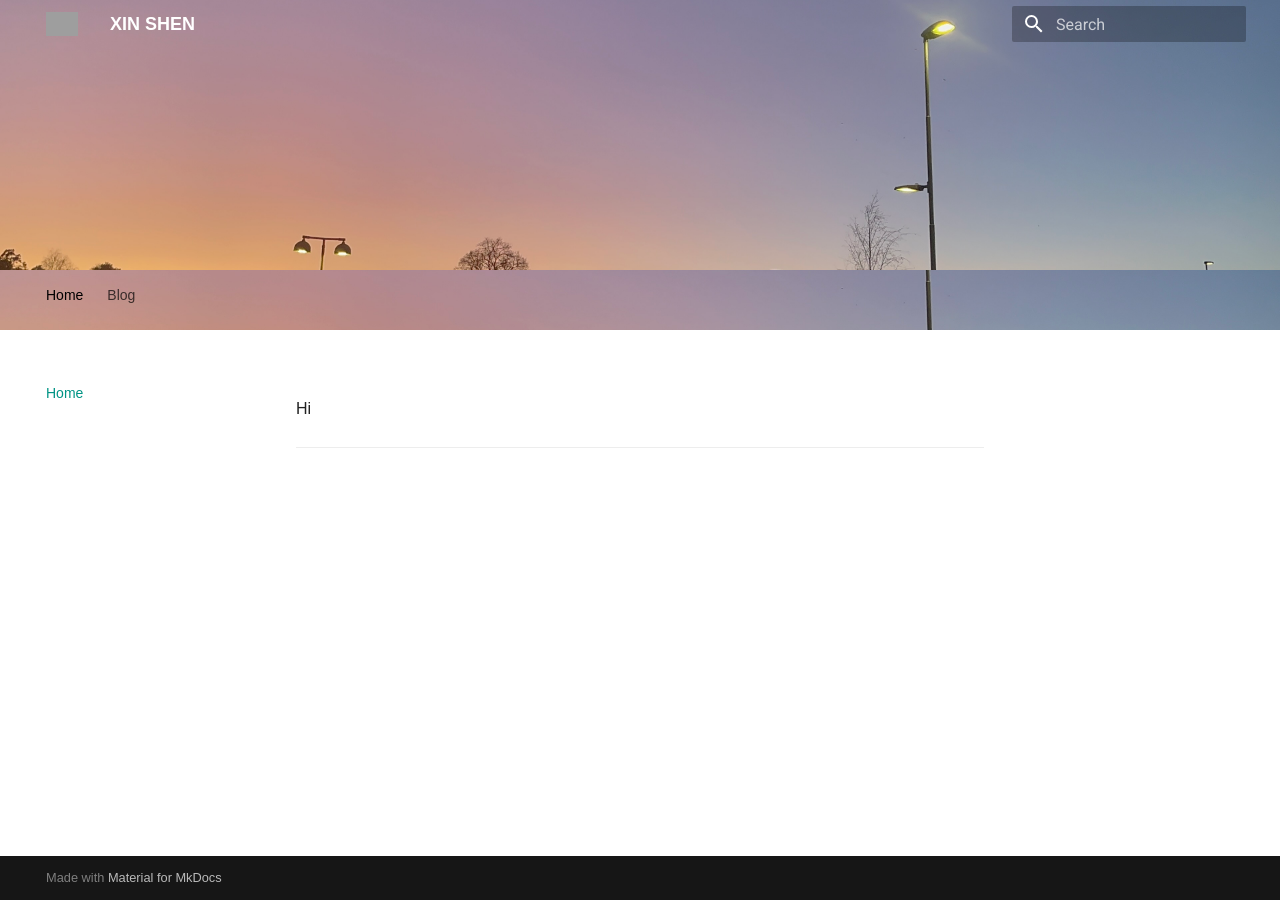
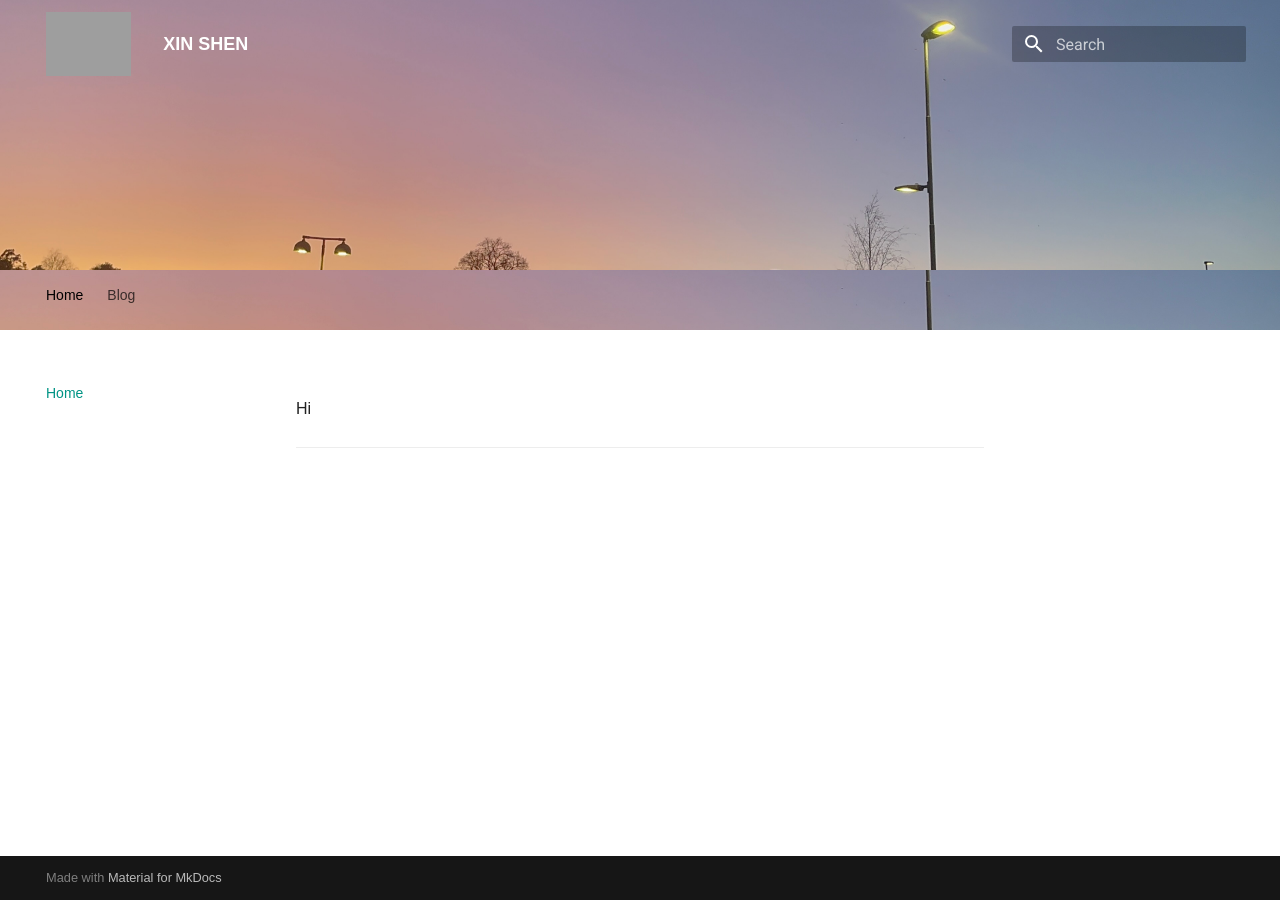
Before and after one commit to XINS3/WebXS, an MkDocs documentation site: the page built from docs/index.md, in a window 1280 px wide. Built offline with MkDocs 1.6.1 and Material for MkDocs 9.7.7, drawn with Linux system fonts in a browser that asks for light colours; grey boxes are pictures that could not be loaded.

Commit message:
Update custom.css

```diff
--- a/docs/stylesheets/custom.css
+++ b/docs/stylesheets/custom.css
@@ -18,6 +18,11 @@
     height: 290px;
     background: url('../ele.png') no-repeat center center;
     background-size: cover;
+}
+/* 放大左上角 logo 图像 */
+.md-header__button.md-logo img {
+    height: 64px !important;
+    width: auto !important;
 }
 
 /* ✅ 其他部分保持透明 */
```
